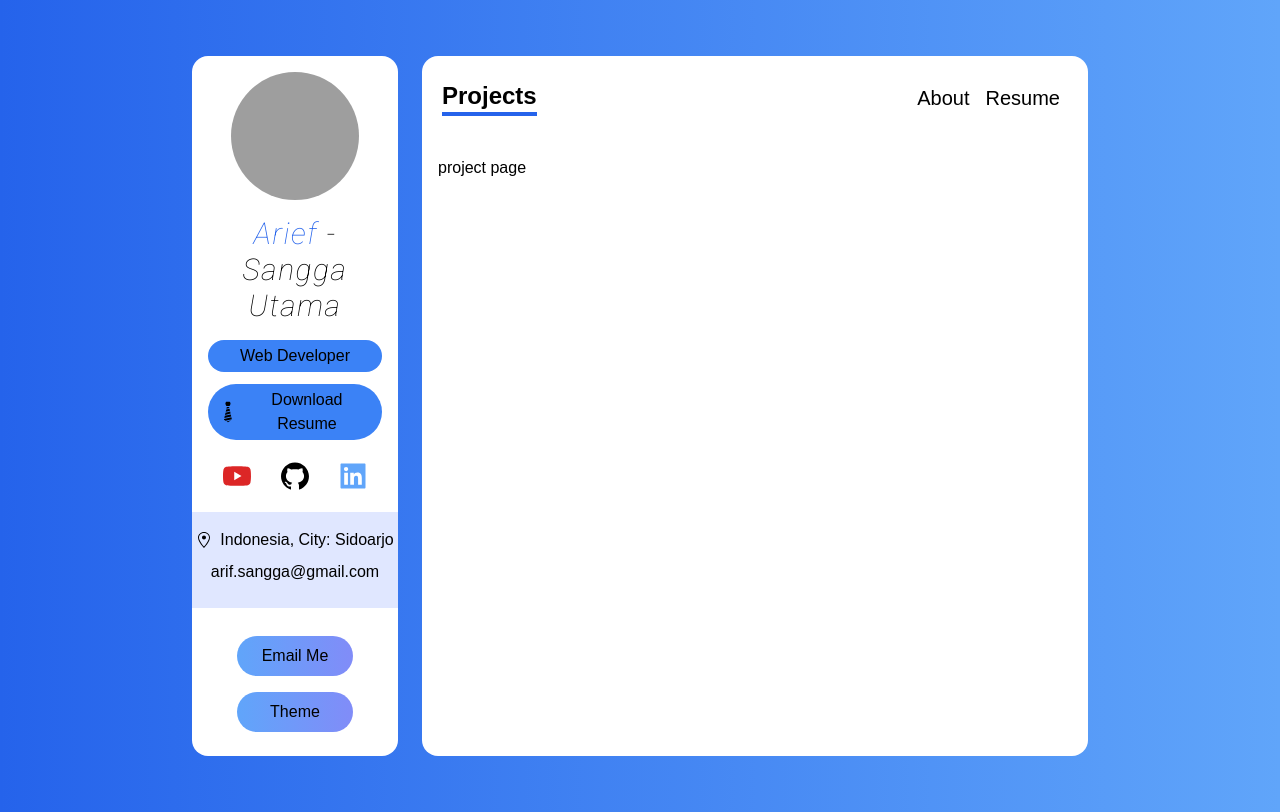
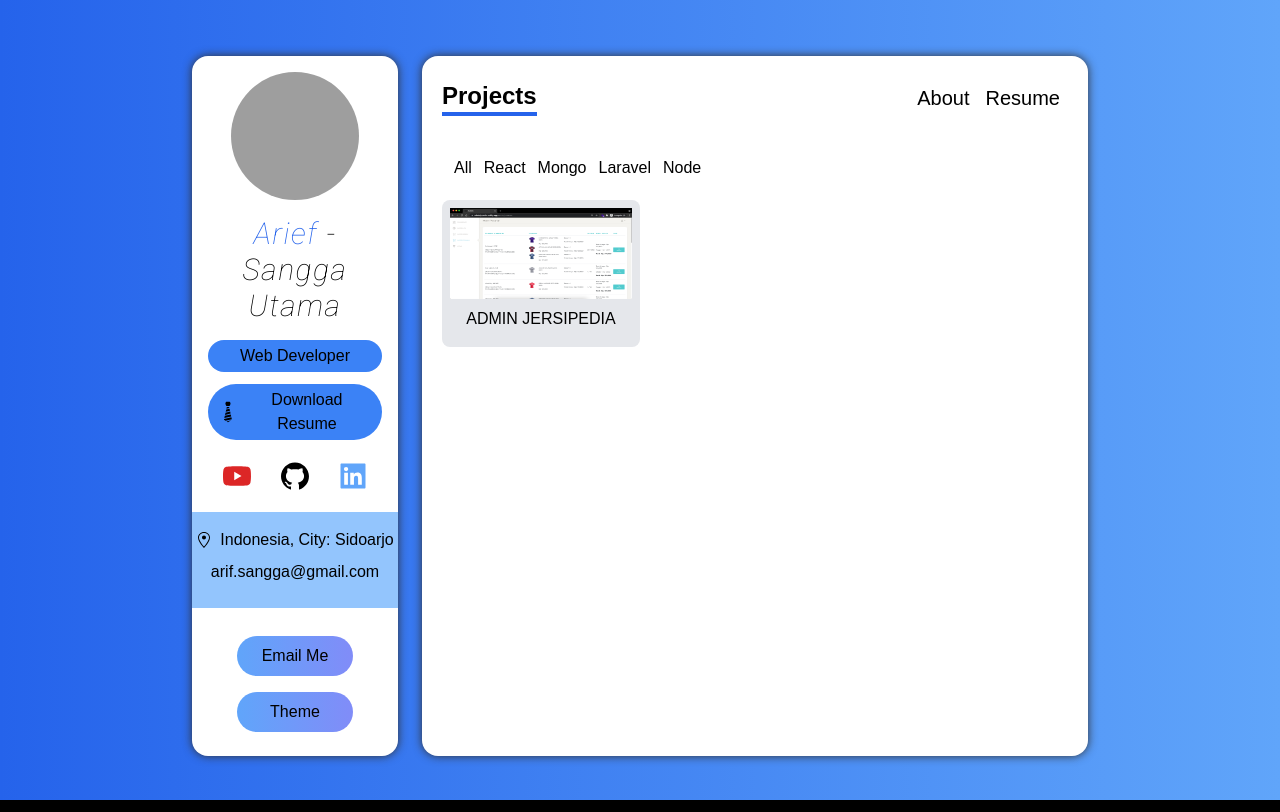
Before and after one commit to kapoylawas/portofolio, a Next.js app: page /projects in a window 1280 px wide. Built offline with nearby package versions, Linux system fonts and the light colour scheme; grey boxes are pictures that could not be loaded.

Commit message:
menambah dark mode dan menu projects

```diff
--- /dev/null
+++ b/components/ProjectCard.tsx
@@ -0,0 +1,98 @@
+import { FunctionComponent, useState } from "react";
+import { AiFillGithub, AiFillProject } from "react-icons/ai";
+import { MdClose } from "react-icons/md";
+import { IProject } from "../types";
+
+import Image from "next/image";
+
+const ProjectCard: FunctionComponent<{
+  project: IProject;
+}> = ({
+  project: {
+    name,
+    image_path,
+    category,
+    deployed_url,
+    description,
+    github_url,
+    key_techs,
+  },
+}) => {
+  const [showDetail, setShowDetail] = useState(false);
+
+  return (
+    <div>
+      <Image
+        src={image_path}
+        alt={name}
+        className="cursor-pointer"
+        onClick={() => setShowDetail(true)}
+        layout="responsive"
+        height="150"
+        width="300"
+      />
+      {/* <img
+        src={image_path}
+        alt={name}
+        className="cursor-pointer"
+        onClick={() => setShowDetail(true)}
+      /> */}
+      <p className="my-2 text-center">{name}</p>
+
+      {showDetail && (
+        <div className="absolute top-0 left-0 z-10 grid w-full h-auto p-2 text-black bg-gray-100 md:grid-cols-2 gap-x-12 dark:text-white dark:bg-dark-100">
+          <div>
+            {/* <img src={image_path} alt={name} /> */}
+
+            <Image
+              src={image_path}
+              alt={name}
+              layout="responsive"
+              height="150"
+              width="300"
+            />
+            <div className="flex justify-center my-4 space-x-3">
+              <a
+                href={github_url}
+                className="flex items-center px-4 py-2 space-x-3 text-lg bg-gray-200 dark:bg-dark-200"
+              >
+                <AiFillGithub /> <span>Github</span>
+              </a>
+              <a
+                href={deployed_url}
+                className="flex items-center px-4 py-2 space-x-3 text-lg bg-gray-200 dark:bg-dark-200"
+              >
+                <AiFillProject /> <span>Project</span>
+              </a>
+            </div>
+          </div>
+
+          <div>
+            <h2 className="mb-3 text-xl font-medium md:text-2xl">{name}</h2>
+            <h3 className="mb-3 font-medium">{description}</h3>
+
+            <div className="flex flex-wrap mt-5 space-x-2 text-sm tracking-wider">
+              {key_techs.map((tech) => (
+                <span
+                  key={tech}
+                  className="px-2 py-1 my-1 bg-gray-200 dark:bg-dark-200 rounde-sm"
+                >
+                  {tech}
+                </span>
+              ))}
+            </div>
+          </div>
+
+          <button
+            onClick={() => setShowDetail(false)}
+            className="absolute p-1 bg-gray-200 rounded-full top-3 right-3 focus:outline-none dark:bg-dark-200"
+          >
+            <MdClose size={30} />
+          </button>
+        </div>
+      )}
+    </div>
+  );
+};
+
+export default ProjectCard;
--- /dev/null
+++ b/components/ProjectsNavbar.tsx
@@ -0,0 +1,34 @@
+import { FunctionComponent } from "react";
+import { Category } from "../types";
+
+export const NavItem: FunctionComponent<{
+  value: Category | "all";
+  handlerFilterCategory: Function;
+  active: string;
+}> = ({ value, handlerFilterCategory, active }) => {
+  let className = "capitalize cursor-pointer hover:text-green";
+  if (active === value) className += " text-green";
+
+  return (
+    <li className={className} onClick={() => handlerFilterCategory(value)}>
+      {value}
+    </li>
+  );
+};
+
+const ProjectsNavbar: FunctionComponent<{
+  handlerFilterCategory: Function;
+  active: string;
+}> = (props) => {
+  return (
+    <div className="flex px-3 py-2 space-x-3 overflow-x-auto list-none">
+      <NavItem value="all" {...props} />
+      <NavItem value="react" {...props} />
+      <NavItem value="mongo" {...props} />
+      <NavItem value="laravel" {...props} />
+      <NavItem value="node" {...props} />
+    </div>
+  );
+};
+
+export default ProjectsNavbar;
--- a/components/Sidebar.tsx
+++ b/components/Sidebar.tsx
@@ -1,9 +1,17 @@
 import { AiFillGithub, AiFillLinkedin, AiFillYoutube } from "react-icons/ai";
 import { GoLocation } from "react-icons/go";
 import { GiTie } from "react-icons/gi";
+import { useTheme } from "next-themes";
 
 const Sidebar = () => {
+  const { theme, setTheme } = useTheme();
+
+  const changeTheme = () => {
+    setTheme(theme === "light" ? "dark" : "light");
+  };
+
   return (
+    <>
       <div>
         <img
           src="https://scontent-sin6-4.xx.fbcdn.net/v/t1.18169-9/11082561_951891674835726_7435194629227167698_n.jpg?_nc_cat=100&ccb=1-5&_nc_sid=09cbfe&_nc_ohc=jw-bpLY8XyQAX8Y2b_a&_nc_ht=scontent-sin6-4.xx&oh=d9dd209e9e5141e16a1e8a1d840280b4&oe=6148AA42"
@@ -11,8 +19,7 @@ const Sidebar = () => {
           className="w-32 h-32 mx-auto rounded-full"
         />
         <h3 className="my-4 text-3xl font-medium tracking-wider font-Roboto">
-        <span className="text-blue">Arief</span> -
-        Sangga Utama
+          <span className="text-blue">Arief</span> - Sangga Utama
         </h3>
         <p className="px-2 py-1 my-3 bg-blue-500 rounded-full">Web Developer</p>
         <a
@@ -37,7 +44,7 @@ const Sidebar = () => {
 
         {/* alamat */}
         <div
-        className="py-4 my-5 bg-indigo-100"
+          className="py-4 my-5 bg-blue-300"
           style={{ marginLeft: "-1rem", marginRight: "-1rem" }}
         >
           <div className="flex items-center justify-center space-x-2">
@@ -49,14 +56,18 @@ const Sidebar = () => {
         {/* email button */}
         <button
           className="w-8/12 px-5 py-2 my-2 text-black rounded-full bg-gradient-to-r focus:outline-none from-blue-400 to-indigo-400"
-        onClick={() => window.open('mailto:arif.sangga@gmail.com')}
+          onClick={() => window.open("mailto:arif.sangga@gmail.com")}
         >
           Email Me
         </button>
-      <button className="w-8/12 px-5 py-2 my-2 text-black rounded-full bg-gradient-to-r from-blue-400 to-indigo-400">
+        <button
+          onClick={changeTheme}
+          className="w-8/12 px-5 py-2 my-2 text-black rounded-full bg-gradient-to-r from-blue-400 to-indigo-400"
+        >
           Theme
         </button>
       </div>
+    </>
   );
 };
 
--- a/data.ts
+++ b/data.ts
@@ -1,4 +1,4 @@
-import { Service, Skill } from "./type";
+import { IProject, Service, Skill } from "./type";
 import { RiComputerLine } from "react-icons/ri";
 import { FaServer } from "react-icons/fa";
 import { AiOutlineAntDesign, AiOutlineApi } from "react-icons/ai";
@@ -98,3 +98,17 @@ export const tools: Skill[] = [
     level: "45",
   },
 ];
+
+export const project: IProject[] = [
+{
+  name: "ADMIN JERSIPEDIA",
+  description:
+    "This app shows a web admin to mobile jerseypedia",
+  image_path: "/images/adminjs.png",
+  deployed_url: "https://adminjspedia.netlify.app/",
+  github_url: "https://adminjspedia.netlify.app/",
+  category: ["react"],
+  key_techs: ["React", "Chart.js", "Material UI"],
+},
+
+];
--- a/package.json
+++ b/package.json
@@ -14,6 +14,7 @@
     "@types/react": "^17.0.19",
     "@types/react-dom": "^17.0.9",
     "next": "11.1.0",
+    "next-themes": "0.0.15",
     "react": "17.0.2",
     "react-dom": "17.0.2",
     "react-icons": "^4.2.0",
--- a/pages/_app.tsx
+++ b/pages/_app.tsx
@@ -2,17 +2,25 @@ import Navbar from "../components/Navbar";
 import Sidebar from "../components/Sidebar";
 import "../styles/globals.css";
 
+import { ThemeProvider } from "next-themes";
+
 function MyApp({ Component, pageProps }) {
   return (
-    <div className="grid grid-cols-12 gap-6 px-5 lg:px-48 my-14 sm:px-20 md:px-32">
-      <div className='col-span-12 p-4 text-center bg-white dark:bg-black lg:col-span-3 rounded-2xl'>
-        <Sidebar />
+    <ThemeProvider attribute="class">
+      <div className="grid grid-cols-12 gap-6 px-5 my-14 lg:mb-0 md:mb-16 sm:px-20 md:px-32 lg:px-36 xl:px-48 ">
+        {/* // do this div style later (after putting the content) */}
+        <div className="h-full col-span-12 p-4 text-base text-center bg-white dark:bg-dark-500 lg:col-span-3 rounded-2xl shadow-custom-light dark:shadow-custom-dark ">
+          {/* //!sidebar */}
+          <Sidebar />
+        </div>
+        <div className="flex flex-col col-span-12 overflow-hidden bg-white shadow-custom-light dark:shadow-custom-dark rounded-2xl lg:col-span-9 dark:bg-dark-500">
+          {/* //!navbar */}
+          <Navbar />
+          {/* //!about */}
+          <Component {...pageProps} />
+        </div>
       </div>
-      <div className='flex flex-col col-span-12 bg-white lg:col-span-9 rounded-2xl'>
-        <Navbar />
-        <Component {...pageProps} />
-      </div>
-    </div>
+    </ThemeProvider>
   );
 }
 
--- a/pages/projects.tsx
+++ b/pages/projects.tsx
@@ -1,11 +1,43 @@
-import React from 'react'
+import { useState } from "react";
+import ProjectCard from "../components/ProjectCard";
+import ProjectsNavbar from "../components/ProjectsNavbar";
+import { project as projectsData } from "../data";
+import { Category } from "../types";
 
 const projects = () => {
-    return (
-        <div className='p-4'>
-            project page
-        </div>
-    )
-}
+  const [project, setProjects] = useState(projectsData);
+  const [active, setActive] = useState("all");
 
-export default projects
+  const handlerFilterCategory = (category: Category | "all") => {
+    if (category === "all") {
+      setProjects(projectsData);
+      setActive(category);
+      return;
+    }
+
+    const newArray = projectsData.filter((project) =>
+      project.category.includes(category)
+    );
+    setProjects(newArray);
+    setActive(category);
+  };
+
+  return (
+    <div className="px-5 py-2 overflow-y-scroll" style={{ height: "65vh" }}>
+      <ProjectsNavbar
+        handlerFilterCategory={handlerFilterCategory}
+        active={active}
+      />
+
+      <div className="relative grid grid-cols-12 gap-4 my-3">
+        {project.map((project) => (
+          <div className="col-span-12 p-2 bg-gray-200 rounded-lg sm:col-span-6 lg:col-span-4 dark:bg-dark-200">
+            <ProjectCard project={project} key={project.name} />
+          </div>
+        ))}
+      </div>
+    </div>
+  );
+};
+
+export default projects;
--- a/type.ts
+++ b/type.ts
@@ -22,4 +22,4 @@ export interface IProject {
   key_techs: string[];
 }
 
-export type Category = "react" | "node" | "express" | "django" | "mongo";
+export type Category = "react" | "node" | "express" | "laravel" | "mongo";
```
Also changed, not shown: public/images/adminjs.png (added), 1 other file (tests, documents, lock files or other folders). Lines whose indentation alone changed are shown as unchanged.
